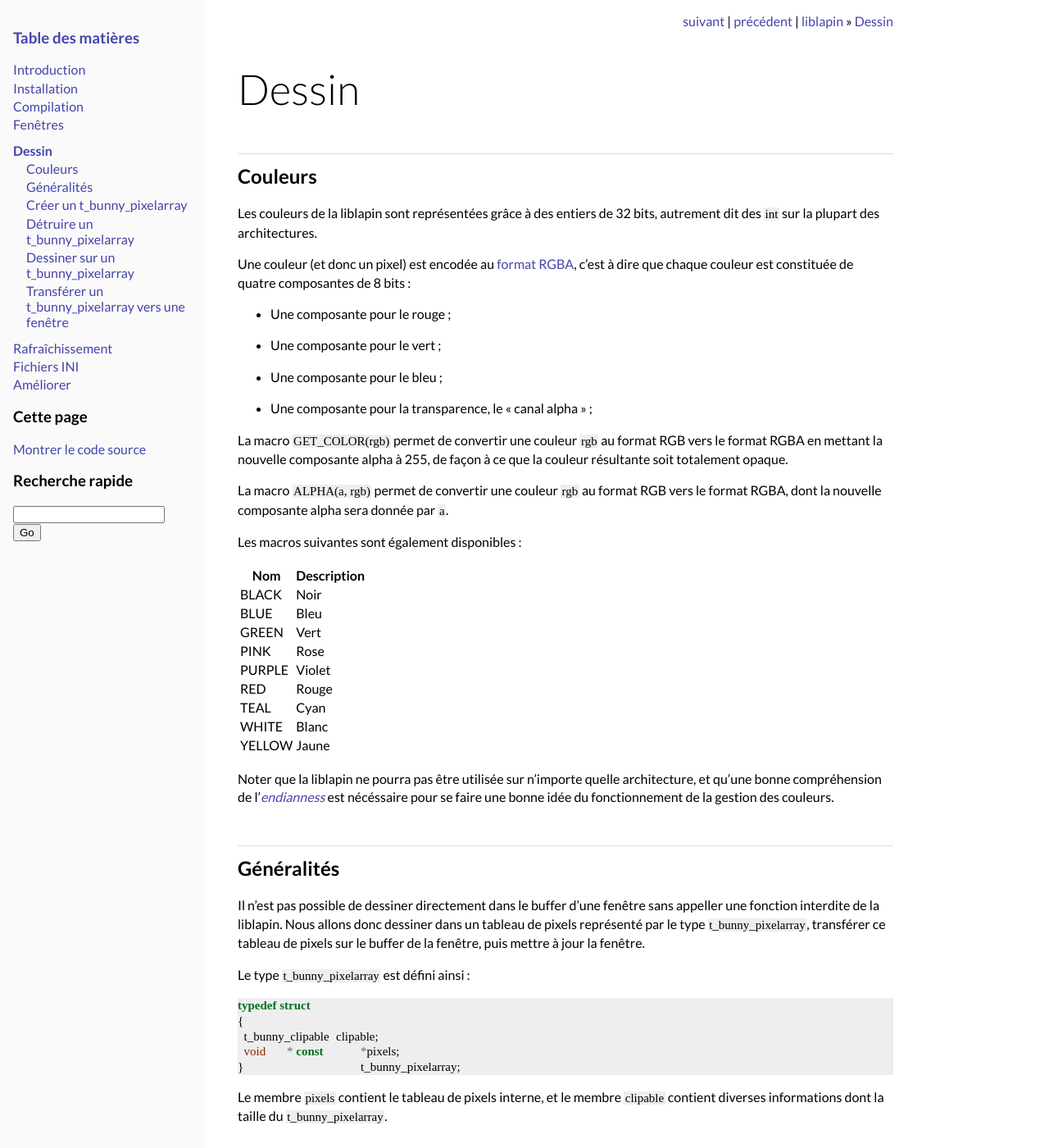
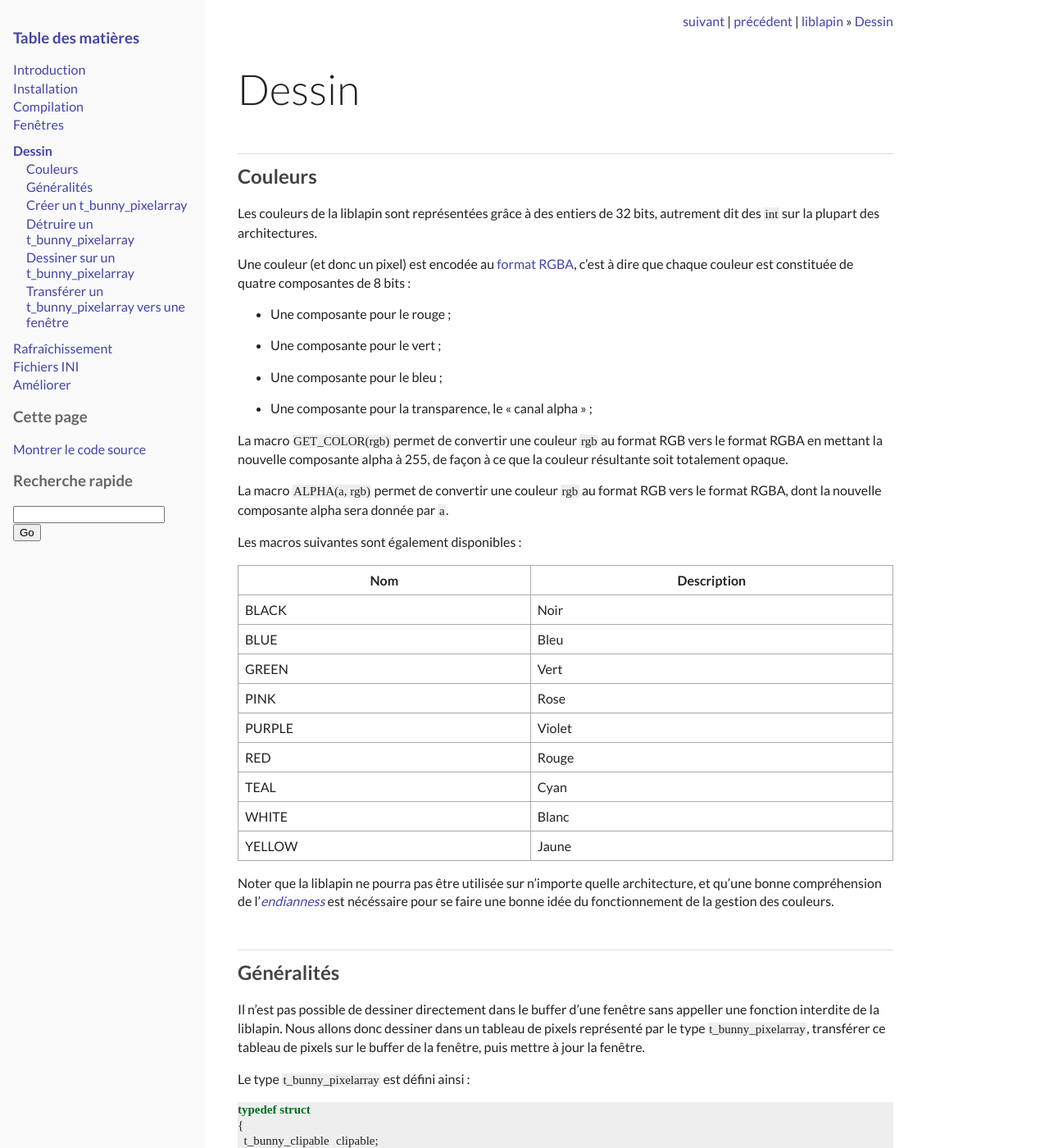
Before and after one commit to motet-a/liblapin-tutorial, a Sphinx documentation site: the page built from source/drawing.md, in a window 1280 px wide and 1400 px high. Shown: the whole window at 82% size. Built offline with Sphinx 7.4.7, drawn with Linux system fonts in a browser that asks for light colours; some web fonts are replaced.

Commit message:
Improved style.css, added borders to tables

```diff
--- a/source/theme/static/style.css
+++ b/source/theme/static/style.css
@@ -4,6 +4,17 @@
 body {
     font-family: 'Lato', sans-serif;
     font-size: 16px;
+    color: #222;
+}
+
+::-moz-selection { /* Code for Firefox */
+    color: white;
+    background: #44a;
+}
+
+::selection {
+    color: white;
+    background: #44a;
 }
 
 p {
@@ -85,11 +96,6 @@ pre,code {
     font-weight: bold;
 }
 
-code {
-    padding-left: 0.1em;
-    padding-right: 0.1em;
-}
-
 a {
     color: #44a;
     text-decoration: none;
@@ -104,10 +110,15 @@ a:hover {
     border-color: #44a;
 }
 
+code {
+    padding-left: 0.1em;
+    padding-right: 0.1em;
+}
+
 pre.highlight, pre.literal-block {
     background: #fafafa;
     padding: 0.4em;
-    padding-left: 2em;
+    padding-left: 1em;
 }
 
 a.reference.external[href^="https://github.com"][href$=".c"] {
@@ -139,9 +150,11 @@ h2 {
     border-top: solid 1px #ddd;
     padding-top: 0.5em;
     margin-top: 2em;
+    color: #444;
 }
 
 h3 {
+    color: #666;
 }
 
 .headerlink {
@@ -179,3 +192,17 @@ h2 .headerlink:hover {
 .related ul {
     text-align: right;
 }
+
+table {
+    border-collapse: collapse;
+    width: 100%;
+}
+
+table, th, td {
+    border: 1px solid #aaa;
+    padding: 0.5em;
+}
+
+th {
+    font-weight: bold;
+}
```
